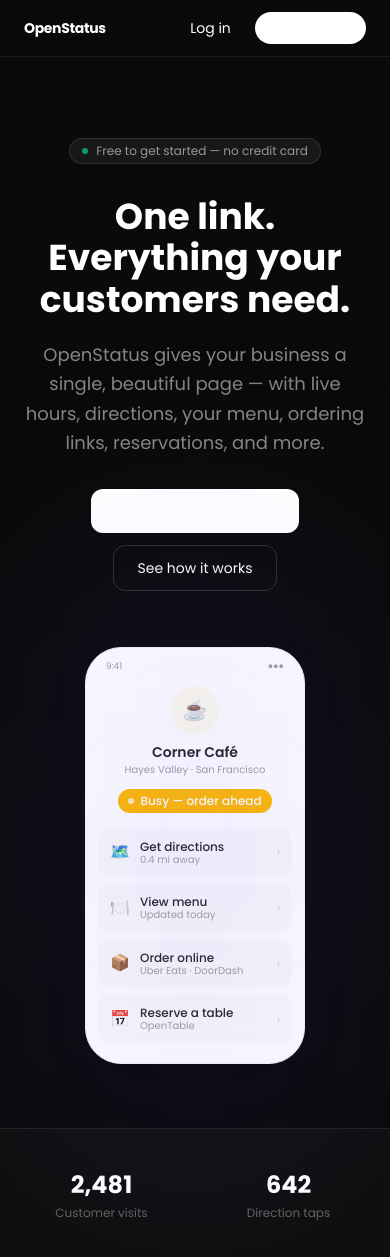
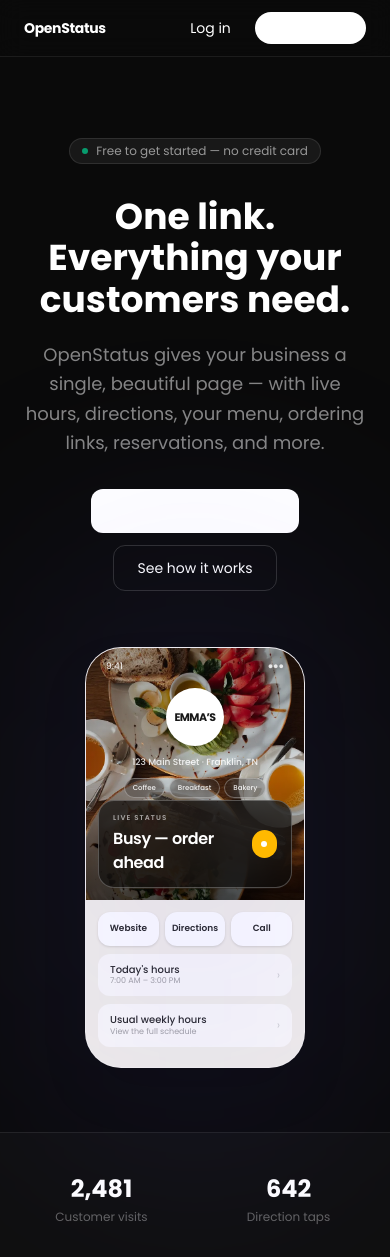
Before and after one commit to emmawest302-sketch/openstatus-web, a Next.js app: page / in a window 390 px wide. Shown: the top 1257 px of the page. Built offline with nearby package versions, Linux system fonts and the light colour scheme.

Commit message:
Redesign homepage phone preview

```diff
--- a/src/app/page.tsx
+++ b/src/app/page.tsx
@@ -2,6 +2,7 @@
 
 import { useEffect, useState } from 'react';
 import Link from 'next/link';
+import Image from 'next/image';
 
 function cn(...classes: (string | false | undefined | null)[]) {
   return classes.filter(Boolean).join(' ');
@@ -24,44 +25,79 @@ const STATUS_LABEL: Record<Status, string> = {
 
 function PhonePreview({ status }: { status: Status }) {
   return (
-    <div className="w-[220px] rounded-[36px] bg-white shadow-2xl border border-neutral-100 overflow-hidden select-none">
-      <div className="px-5 pt-3 pb-1 flex justify-between text-[9px] text-neutral-400">
+    <div className="w-[220px] rounded-[36px] bg-[#f3f0e9] shadow-2xl border border-white/30 overflow-hidden select-none">
+      <div className="relative h-[252px] overflow-hidden">
+        <Image
+          src="/emmas-header.webp"
+          alt="Breakfast plates on a café table"
+          fill
+          sizes="220px"
+          className="object-cover object-center"
+          loading="eager"
+          fetchPriority="high"
+        />
+        <div className="absolute inset-0 bg-gradient-to-b from-black/35 via-black/10 to-black/65" />
+
+        <div className="absolute inset-x-0 top-0 z-10 px-5 pt-3 flex justify-between text-[9px] font-medium text-white/80">
           <span>9:41</span>
           <span>●●●</span>
         </div>
-      <div className="px-5 pt-2 pb-4 text-center">
-        <div className="w-12 h-12 rounded-full bg-amber-50 mx-auto mb-2 flex items-center justify-center text-xl">
-          ☕
+
+        <div className="absolute inset-x-0 top-10 z-10 px-4 text-center text-white">
+          <div className="w-[58px] h-[58px] rounded-full bg-white mx-auto mb-2.5 flex items-center justify-center shadow-lg ring-1 ring-black/5">
+            <span className="text-[11px] font-black tracking-[-0.05em] text-neutral-900">EMMA&rsquo;S</span>
           </div>
-        <p className="font-semibold text-sm text-neutral-800">Corner Café</p>
-        <p className="text-[10px] text-neutral-400 mb-2.5">Hayes Valley · San Francisco</p>
+          <p className="text-[9px] font-medium text-white/85">123 Main Street · Franklin, TN</p>
+          <div className="mt-2 flex items-center justify-center gap-1">
+            {['Coffee', 'Breakfast', 'Bakery'].map((tag) => (
+              <span
+                key={tag}
+                className="rounded-full border border-white/30 bg-black/20 px-2 py-1 text-[7px] font-medium text-white/90 backdrop-blur-md"
+              >
+                {tag}
+              </span>
+            ))}
+          </div>
+        </div>
+
+        <div className="absolute inset-x-3 bottom-3 z-10 rounded-2xl border border-white/25 bg-neutral-950/65 px-3.5 py-3 text-white shadow-lg backdrop-blur-xl">
+          <div className="flex items-center justify-between">
+            <div>
+              <p className="text-[7px] font-semibold uppercase tracking-[0.16em] text-white/60">Live status</p>
+              <p className="mt-1 text-base font-semibold tracking-tight transition-all duration-500">{STATUS_LABEL[status]}</p>
+            </div>
             <span
               className={cn(
-            'inline-flex items-center gap-1.5 px-2.5 py-1 rounded-full text-xs font-medium text-white transition-all duration-500',
+                'inline-flex h-7 w-7 items-center justify-center rounded-full transition-colors duration-500',
                 STATUS_COLORS[status],
               )}
+              aria-label={`${status} status`}
             >
-          <span className="w-1.5 h-1.5 rounded-full bg-white/70 inline-block" />
-          {STATUS_LABEL[status]}
+              <span className="h-1.5 w-1.5 rounded-full bg-white" />
             </span>
           </div>
-      <div className="px-3 pb-5 space-y-2">
+        </div>
+      </div>
+
+      <div className="grid grid-cols-3 gap-1.5 px-3 pt-3">
+        {['Website', 'Directions', 'Call'].map((label) => (
+          <div key={label} className="rounded-xl bg-white px-1 py-2.5 text-center text-[9px] font-semibold text-neutral-800 shadow-sm">
+            {label}
+          </div>
+        ))}
+      </div>
+
+      <div className="px-3 pb-5 pt-2 space-y-2">
         {[
-          { icon: '🗺️', label: 'Get directions', sub: '0.4 mi away' },
-          { icon: '🍽️', label: 'View menu', sub: 'Updated today' },
-          { icon: '📦', label: 'Order online', sub: 'Uber Eats · DoorDash' },
-          { icon: '📅', label: 'Reserve a table', sub: 'OpenTable' },
+          { label: "Today's hours", sub: '7:00 AM – 3:00 PM' },
+          { label: 'Usual weekly hours', sub: 'View the full schedule' },
         ].map((b) => (
-          <div
-            key={b.label}
-            className="flex items-center gap-2.5 bg-neutral-50 rounded-xl px-3 py-2.5"
-          >
-            <span className="text-base">{b.icon}</span>
+          <div key={b.label} className="flex items-center rounded-xl bg-white/75 px-3 py-2.5">
             <div className="min-w-0">
-              <p className="text-xs font-medium text-neutral-800 leading-tight">{b.label}</p>
-              <p className="text-[10px] text-neutral-400 leading-tight">{b.sub}</p>
+              <p className="text-[10px] font-medium leading-tight text-neutral-800">{b.label}</p>
+              <p className="text-[8px] leading-tight text-neutral-400">{b.sub}</p>
             </div>
-            <span className="ml-auto text-neutral-300 text-xs flex-shrink-0">›</span>
+            <span className="ml-auto flex-shrink-0 text-xs text-neutral-300">›</span>
           </div>
         ))}
       </div>
```
Also changed, not shown: public/emmas-header.webp (added). Lines whose indentation alone changed are shown as unchanged.
